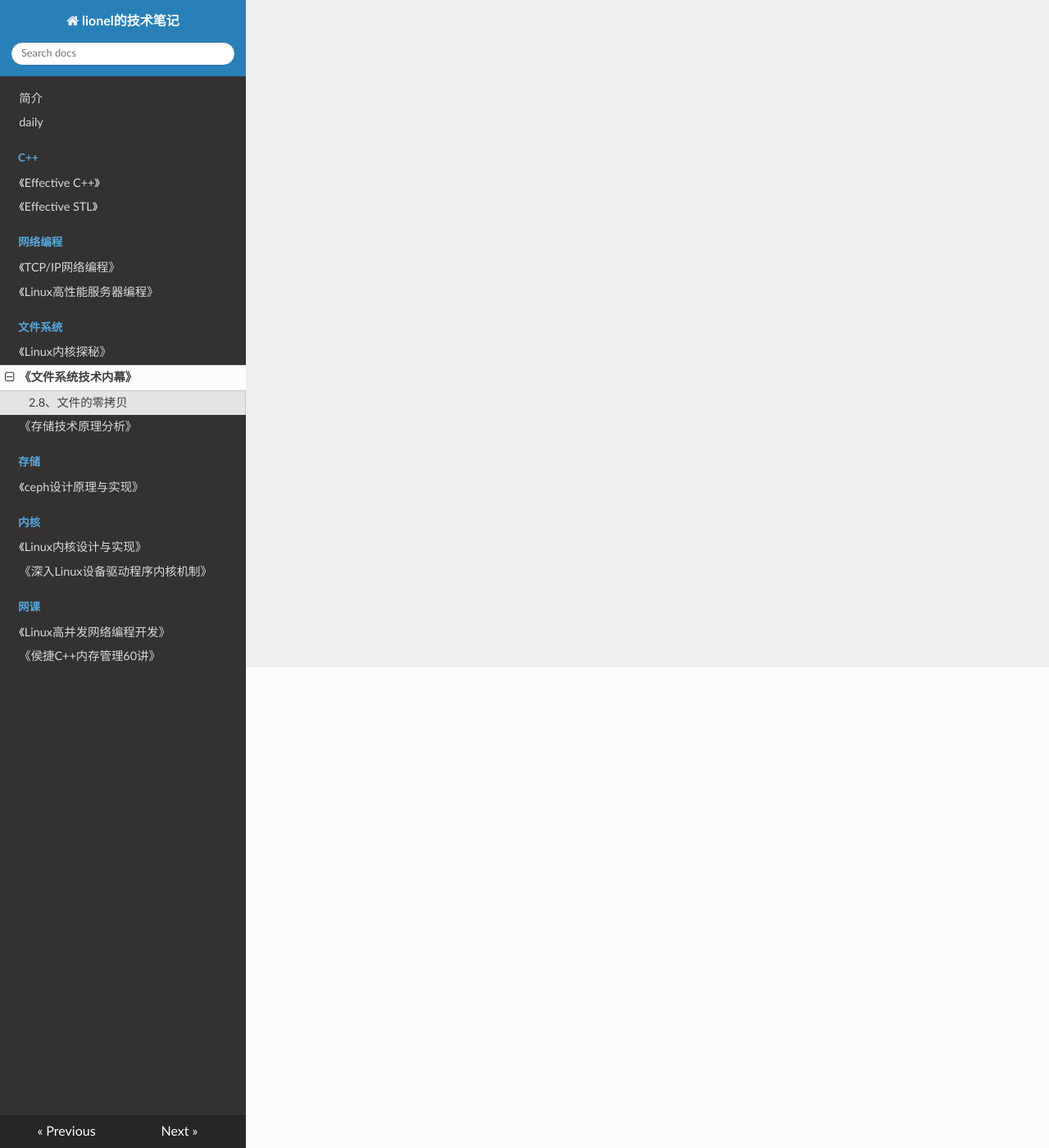
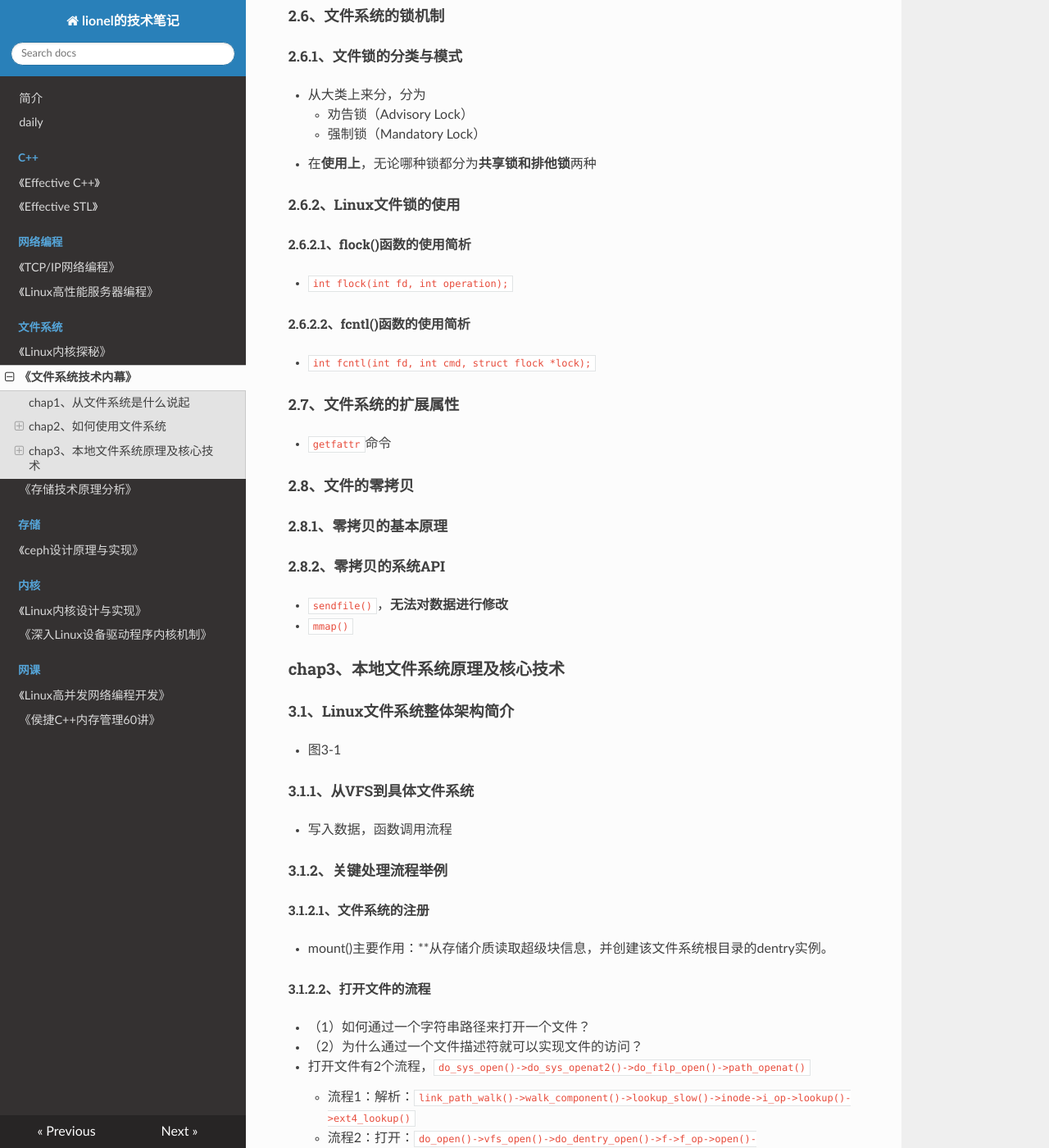
Before and after one commit to wolflion/booknotes, an MkDocs documentation site: the page built from docs/11filesystem/文件系统技术内幕.md, in a window 1280 px wide and 1400 px high, scrolled down 586 px. Shown: the whole window at 82% size. Built offline with MkDocs 1.6.1, drawn with Linux system fonts in a browser that asks for light colours; nearby versions of some CDN libraries; some of the changed text lies outside the part shown.

Commit message:
Update 文件系统技术内幕.md

```diff
--- a/docs/11filesystem/文件系统技术内幕.md
+++ b/docs/11filesystem/文件系统技术内幕.md
@@ -1,3 +1,86 @@
+## 《文件系统技术内幕》
+
+### chap1、从文件系统是什么说起
+
 ### chap2、如何使用文件系统
 
+#### 2.1、准备开发环境
+
+#### 2.2、读/写文件
+
+#### 2.3、如何遍历目录中的文件
+
+#### 2.4、格式化文件和挂载
+
++ 格式化，相当于在块设备上创建一个文件系统
++ 挂载，将文件系统激活（在操作系统目录树呈现）的过程
+
+#### 2.5、文件系统与权限管理
+
+#### 2.6、文件系统的锁机制
+
+##### 2.6.1、文件锁的分类与模式
+
++ 从大类上来分，分为
+  + 劝告锁（Advisory Lock）
+  + 强制锁（Mandatory Lock）
++ 在**使用上**，无论哪种锁都分为**共享锁和排他锁**两种
+
+##### 2.6.2、Linux文件锁的使用
+
+###### 2.6.2.1、flock()函数的使用简析
+
++ `int flock(int fd, int operation);`
+
+###### 2.6.2.2、fcntl()函数的使用简析
+
++ `int fcntl(int fd, int cmd, struct flock *lock);`
+
+#### 2.7、文件系统的扩展属性
+
++ `getfattr`命令
+
 #### 2.8、文件的零拷贝
+
+##### 2.8.1、零拷贝的基本原理
+
+##### 2.8.2、零拷贝的系统API
+
++ `sendfile()`，**无法对数据进行修改**
++ `mmap()`
+
+### chap3、本地文件系统原理及核心技术
+
+#### 3.1、Linux文件系统整体架构简介
+
++ 图3-1
+
+##### 3.1.1、从VFS到具体文件系统
+
++ 写入数据，函数调用流程
+
+##### 3.1.2、关键处理流程举例
+
+###### 3.1.2.1、文件系统的注册
+
++ mount()主要作用：**从存储介质读取超级块信息，并创建该文件系统根目录的dentry实例。
+
+###### 3.1.2.2、打开文件的流程
+
++ （1）如何通过一个字符串路径来打开一个文件？
++ （2）为什么通过一个文件描述符就可以实现文件的访问？
++ 打开文件有2个流程，`do_sys_open()->do_sys_openat2()->do_filp_open()->path_openat()`
+  + 流程1：解析：`link_path_walk()->walk_component()->lookup_slow()->inode->i_op->lookup()->ext4_lookup()`
+  + 流程2：打开：`do_open()->vfs_open()->do_dentry_open()->f->f_op->open()->ext4_file_open()`
+
+###### 3.1.2.2、挂载文件系统
+
++ 关键流程：`do_mount()->do_new_mount()->do_new_mount_fc()->do_add_mount()->graft_tree()->attach_recursive_mnt()`
+
+###### 3.1.2.2、读/写数据流程
+
++ 通过在inode注册的函数指针完成的，函数指针会赋值给file结构体中的成员`f_op`
+
+#### 3.2、本地文件系统的关键技术与特性
+
+##### 3.2.1、磁盘空间布局（Layout）
```
